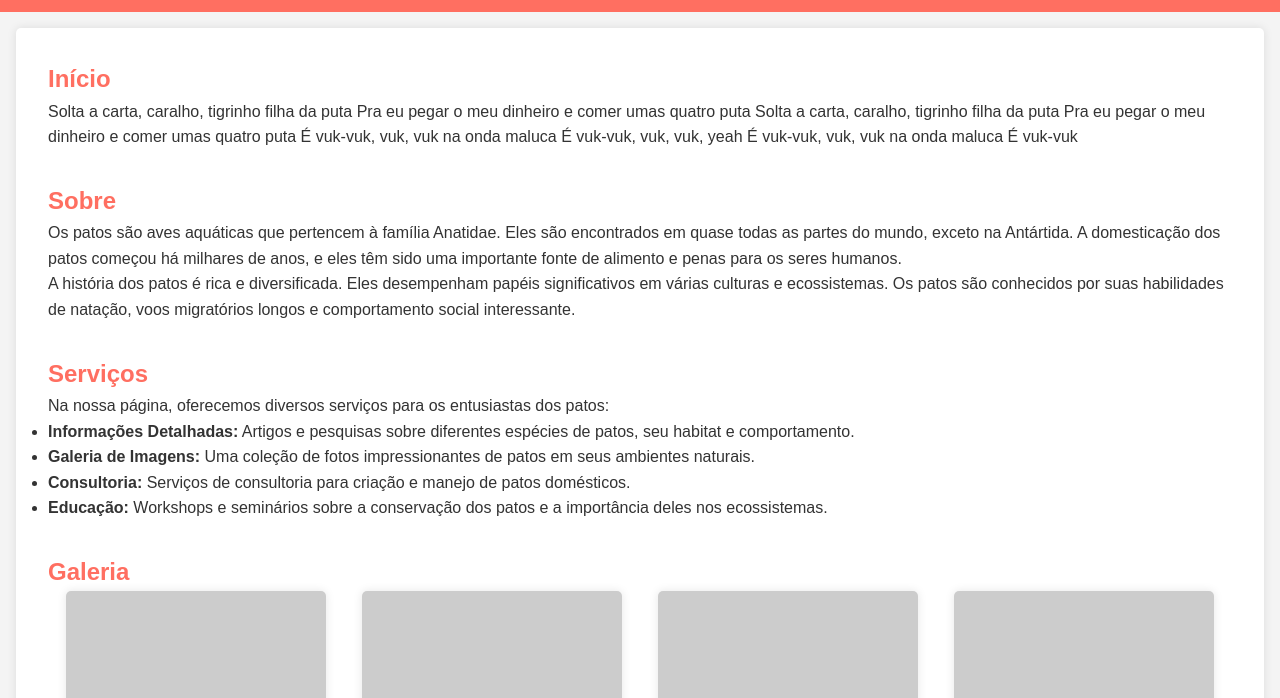
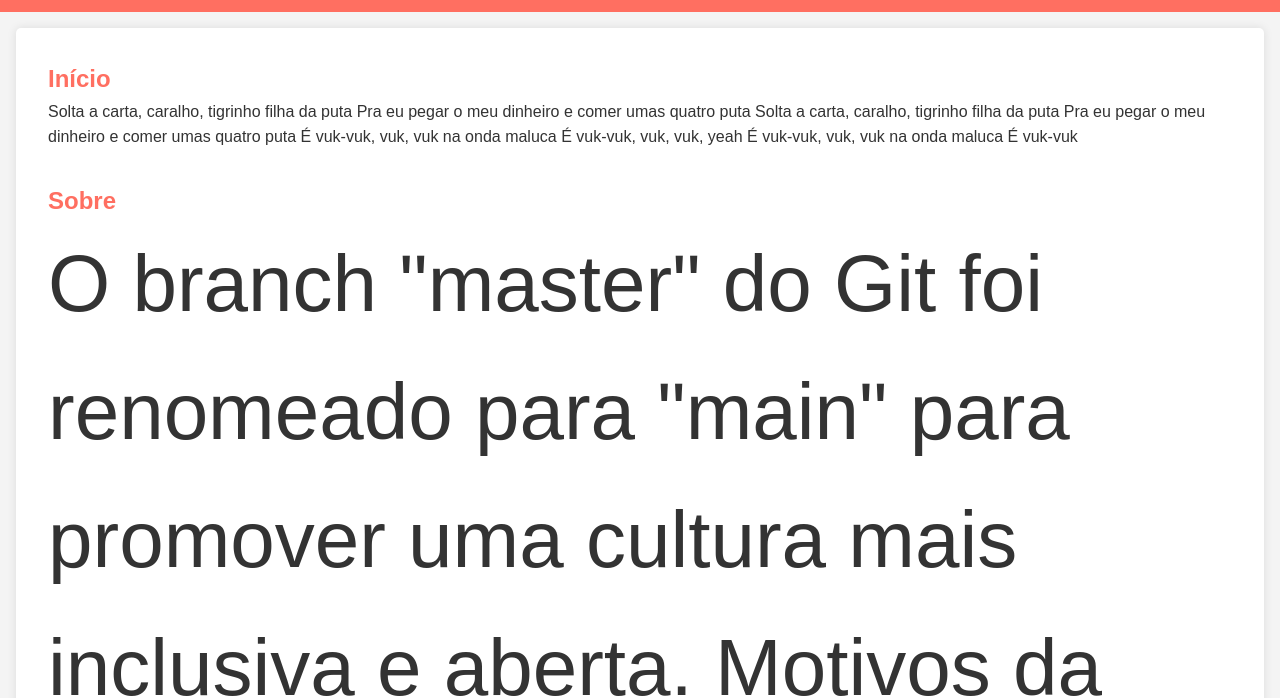
Before and after one commit to BalhegoDev/gitClass2025, a plain HTML site: page index.html in a window 1280 px wide. Shown: the part 103-801 px from the top of the page. Drawn offline with nearby package versions, Linux system fonts and the light colour scheme; placeholder pictures from the web are drawn by us.

Commit message:
second paragrapher commit

```diff
--- a/index.html
+++ b/index.html
@@ -51,12 +51,11 @@
 
         <section id="sobre">
             <h2>Sobre</h2>
-            <p>Os patos são aves aquáticas que pertencem à família Anatidae. Eles são encontrados em quase todas as
-                partes do mundo, exceto na Antártida. A domesticação dos patos começou há milhares de anos, e eles têm
-                sido uma importante fonte de alimento e penas para os seres humanos.</p>
-            <p>A história dos patos é rica e diversificada. Eles desempenham papéis significativos em várias culturas e
-                ecossistemas. Os patos são conhecidos por suas habilidades de natação, voos migratórios longos e
-                comportamento social interessante.</p>
+            <p style="font-size: 5rem;">O branch "master" do Git foi renomeado para "main" para promover uma cultura mais inclusiva e aberta.
+                Motivos da mudança
+                A terminologia "master" é considerada exclusivista e deve ser substituída
+                A indústria de tecnologia deve se mover para uma cultura mais inclusiva e aberta
+                A mudança aumenta a conscientização sobre a importância de substituir termos que não combinam com a sociedade </p>
         </section>
 
         <section id="servicos">
```
